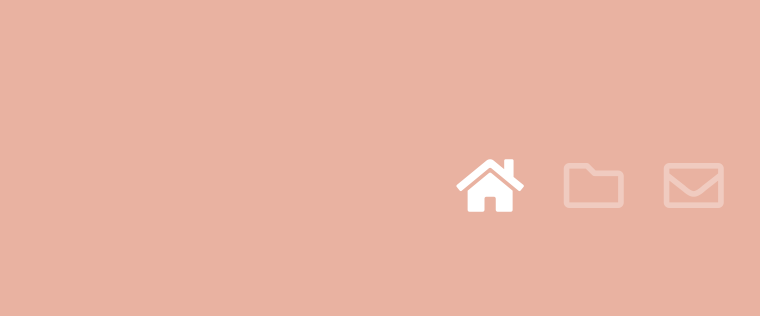
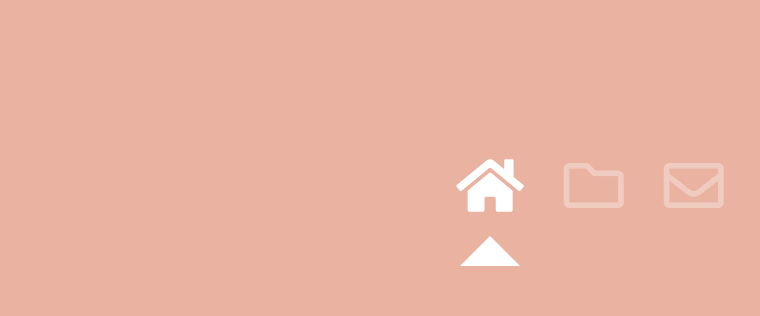
Before and after one commit to bibilg/astra, a plain HTML site: page index.html in a window 1280 px wide. Shown: the top 316 px of the page, 0-760 px from the left. Drawn offline with Linux system fonts and the light colour scheme.

Commit message:
add triangle

```diff
--- a/index.html
+++ b/index.html
@@ -17,6 +17,7 @@
     <header>
         <div class="selected">
             <a href=#><i class="fas fa-home"></i></a>
+            <div class="triangle"></div>
         </div>
         <div class="item2">
             <a href=#><i class="far fa-folder"></i></a>
--- a/styles/main.css
+++ b/styles/main.css
@@ -24,6 +24,21 @@ i{
     opacity: 0.33;
 }
 
+.selected{
+    display: flex;
+    flex-direction: column;
+    align-items: center;
+}
+
+.triangle{
+    display : inline-block;
+    height : 0;
+    width : 0;
+    border-right : 30px solid transparent;
+    border-bottom : 30px solid white;
+    border-left : 30px solid transparent;
+}
+
 .selected  a  i{
     opacity: 1;
 }
```
